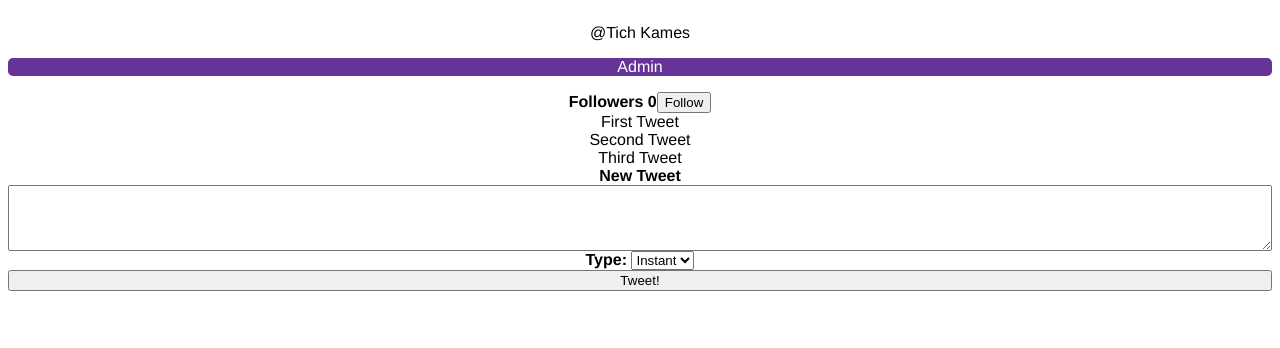
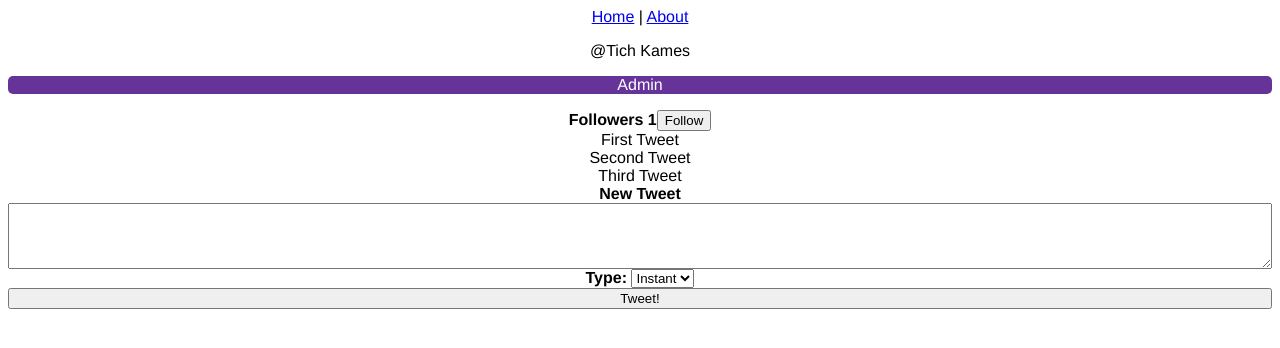
Before and after one commit to tichkames/vue-playground, a Vue app: page / in a window 1280 px wide. Shown: the top 348 px of the page. Built offline with nearby package versions, Linux system fonts and the light colour scheme.

Commit message:
added router

```diff
--- a/package.json
+++ b/package.json
@@ -9,13 +9,15 @@
   },
   "dependencies": {
     "core-js": "^3.8.3",
-    "vue": "^3.2.13"
+    "vue": "^3.2.13",
+    "vue-router": "^4.0.3"
   },
   "devDependencies": {
     "@babel/core": "^7.12.16",
     "@babel/eslint-parser": "^7.12.16",
     "@vue/cli-plugin-babel": "~5.0.0",
     "@vue/cli-plugin-eslint": "~5.0.0",
+    "@vue/cli-plugin-router": "~5.0.0",
     "@vue/cli-service": "~5.0.0",
     "eslint": "^7.32.0",
     "eslint-plugin-vue": "^8.0.3"
--- a/src/App.vue
+++ b/src/App.vue
@@ -1,5 +1,10 @@
 <template>
   <div id="app">
+    <nav>
+      <router-link to="/">Home</router-link> |
+      <router-link to="/about">About</router-link>
+    </nav>
+    <router-view/>
     <UserProfile/>
   </div>
 </template>
--- a/src/components/UserProfile.vue
+++ b/src/components/UserProfile.vue
@@ -62,9 +62,7 @@
             return `${state.user.firstName} ${state.user.lastName}`
         })
 
-        function followUser() {
-            this.followers++;
-        }
+        const followUser = () => state.followers++
 
         function toggleFavourite(id) {
             console.log('id', id)
--- a/src/main.js
+++ b/src/main.js
@@ -1,4 +1,5 @@
 import { createApp } from 'vue'
 import App from './App.vue'
+import router from './router'
 
-createApp(App).mount('#app')
+createApp(App).use(router).mount('#app')
--- /dev/null
+++ b/src/router/index.js
@@ -0,0 +1,17 @@
+import { createRouter, createWebHistory } from 'vue-router'
+import HomeView from '../views/HomeView.vue'
+
+const routes = [
+  {
+    path: '/',
+    name: 'home',
+    component: HomeView
+  }
+]
+
+const router = createRouter({
+  history: createWebHistory(),
+  routes
+})
+
+export default router
--- /dev/null
+++ b/src/views/HomeView.vue
@@ -0,0 +1,10 @@
+<template>
+  <div class="home">
+  </div>
+</template>
+
+<script>
+export default {
+  name: 'HomeView',
+}
+</script>
```
Also changed, not shown: 1 other file (tests, documents, lock files or other folders).
